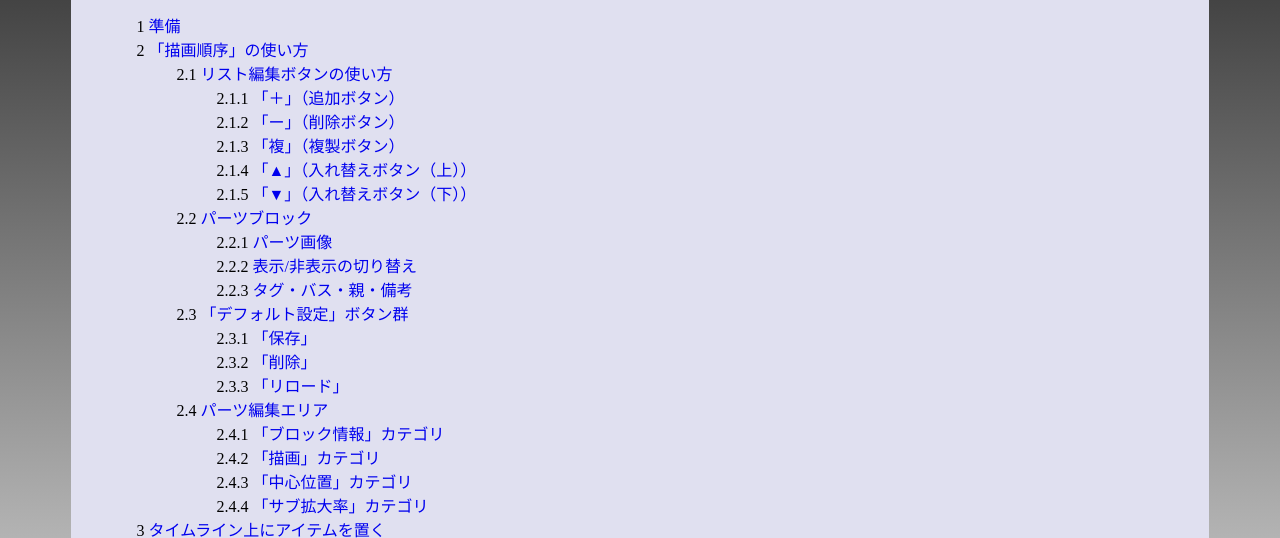
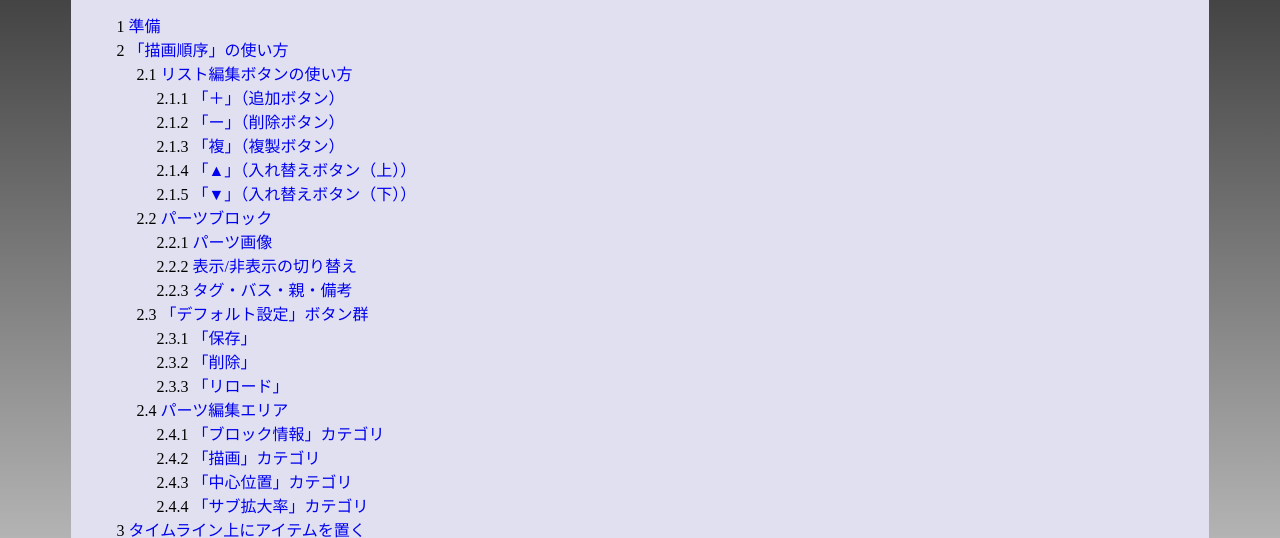
Before and after one commit to sinBetaKun/BetaJS, a website: page pages/stp/main/index.html in a window 1280 px wide. Shown: the part 259-797 px from the top of the page. Drawn offline with Linux system fonts and the light colour scheme.

Commit message:
箇条書きのインデックスを調整

```diff
--- a/pages/stp/css/style.css
+++ b/pages/stp/css/style.css
@@ -39,6 +39,10 @@ ul {
     list-style-type:none;
 }
 
+ul, ol {
+    padding-left: 20px;
+}
+
 .normal_list {
     list-style-type:circle;
 }
```
